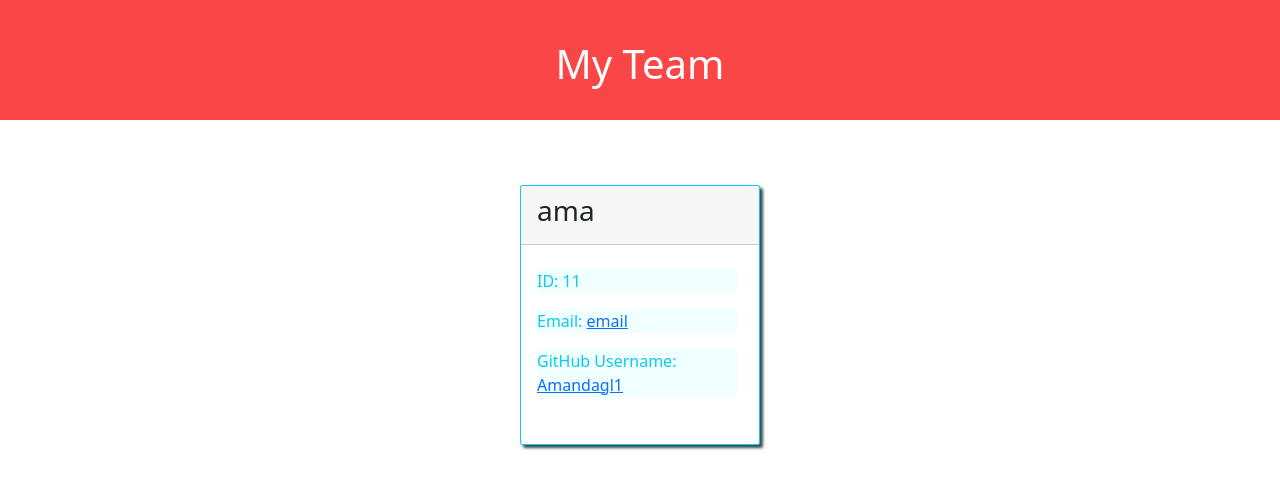
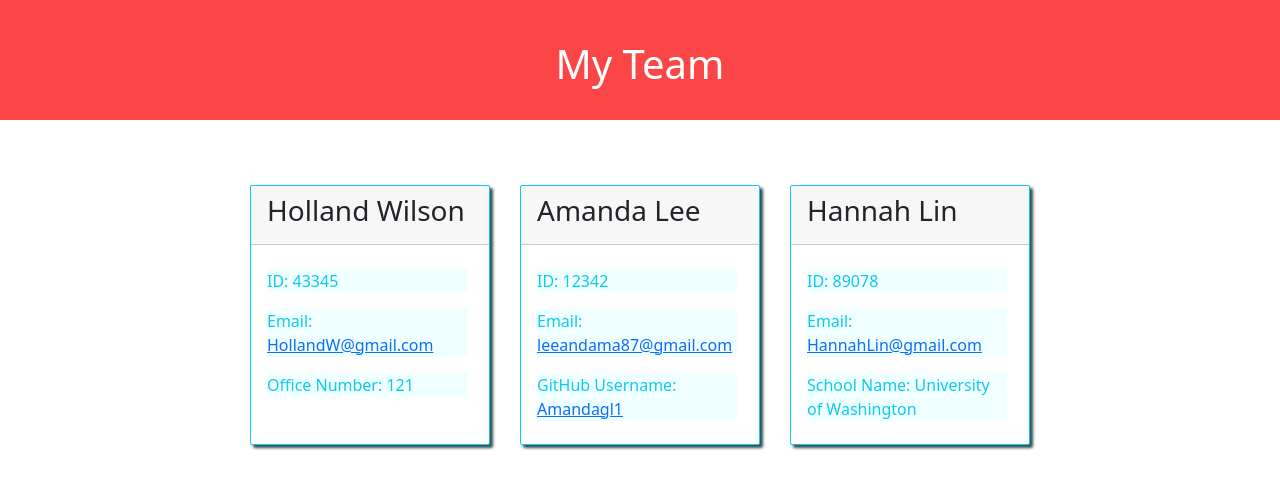
Before and after one commit to Amandagl1/Team-Profile-Generator, a website: page dist/team.html in a window 1280 px wide. Drawn offline with nearby package versions, Linux system fonts and the light colour scheme.

```diff
--- a/dist/team.html
+++ b/dist/team.html
@@ -20,13 +20,39 @@
     <div class="card border-info mb-3" style="max-width: 18rem;">
         <div class="card-header">
           <!-- The position of the employee (Manager, Engineer, Intern) -->
-          <h3 class="card-title">ama</h3>
+          <h3 class="card-title">Holland Wilson</h3>
         </div>
         <div class="card-body text-info">
           <h4 class="card-text"></h4>
-          <p class="card-text">ID: 11</p>
-          <p class="card-text">Email: <a href=mailto:email>email</a></p>
+          <p class="card-text">ID: 43345</p>
+          <p class="card-text">Email: <a href=mailto:HollandW@gmail.com>HollandW@gmail.com</a></p>
+          <p class="card-text">Office Number: 121</p>
+        </div>
+      </div>
+
+    <div class="card border-info mb-3" style="max-width: 18rem;">
+        <div class="card-header">
+          <!-- The position of the employee (Manager, Engineer, Intern) -->
+          <h3 class="card-title">Amanda Lee</h3>
+        </div>
+        <div class="card-body text-info">
+          <h4 class="card-text"></h4>
+          <p class="card-text">ID: 12342</p>
+          <p class="card-text">Email: <a href=mailto:leeandama87@gmail.com>leeandama87@gmail.com</a></p>
           <p class="card-text">GitHub Username: <a href=https://github.com/Amandagl1>Amandagl1</a></p>
+        </div>
+      </div>
+
+    <div class="card border-info mb-3" style="max-width: 18rem;">
+        <div class="card-header">
+          <!-- The position of the employee (Manager, Engineer, Intern) -->
+          <h3 class="card-title">Hannah Lin</h3>
+        </div>
+        <div class="card-body text-info">
+          <h4 class="card-text"></h4>
+          <p class="card-text">ID: 89078</p>
+          <p class="card-text">Email: <a href=mailto:HannahLin@gmail.com>HannahLin@gmail.com</a></p>
+          <p class="card-text">School Name: University of Washington</p>
         </div>
       </div>
 
```
Also changed, not shown: README.md, dist/images/generatedHTML.png (added), dist/images/screenshot-team-profile-generator.html.png (deleted).
